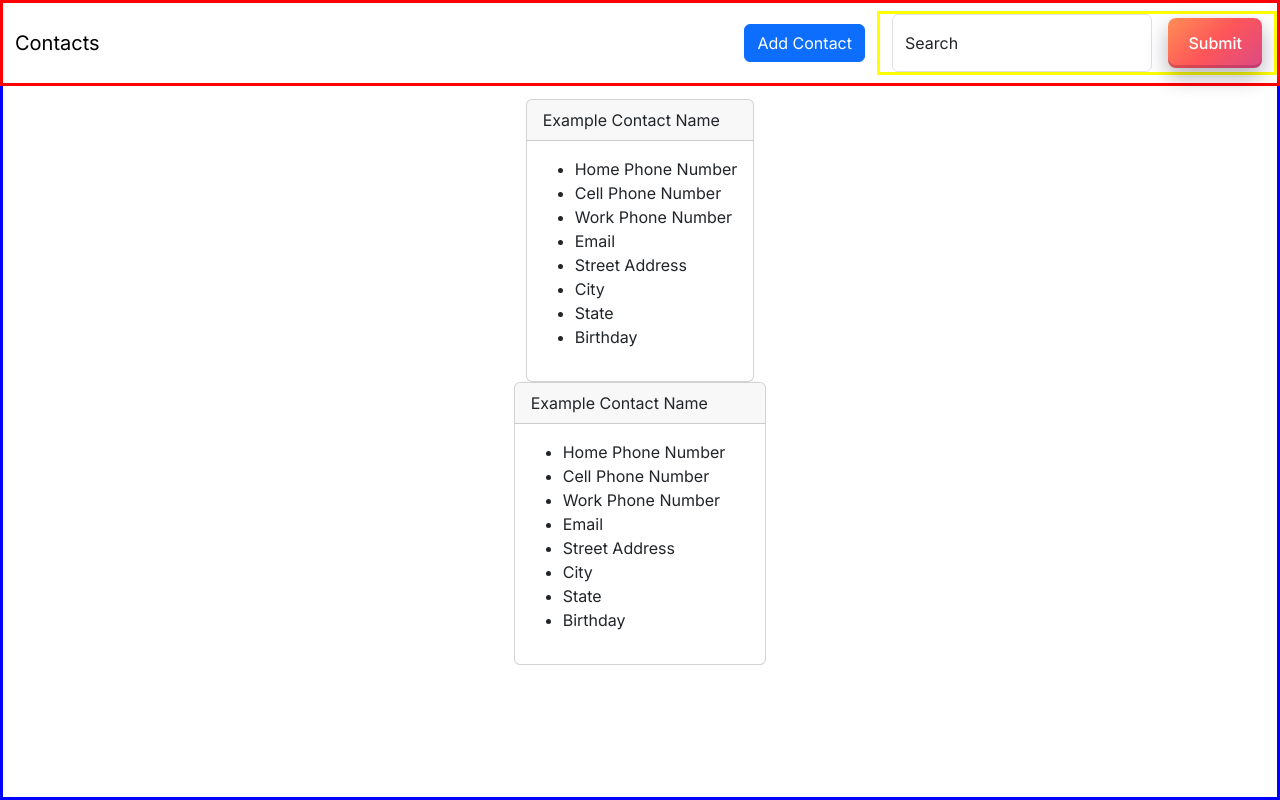
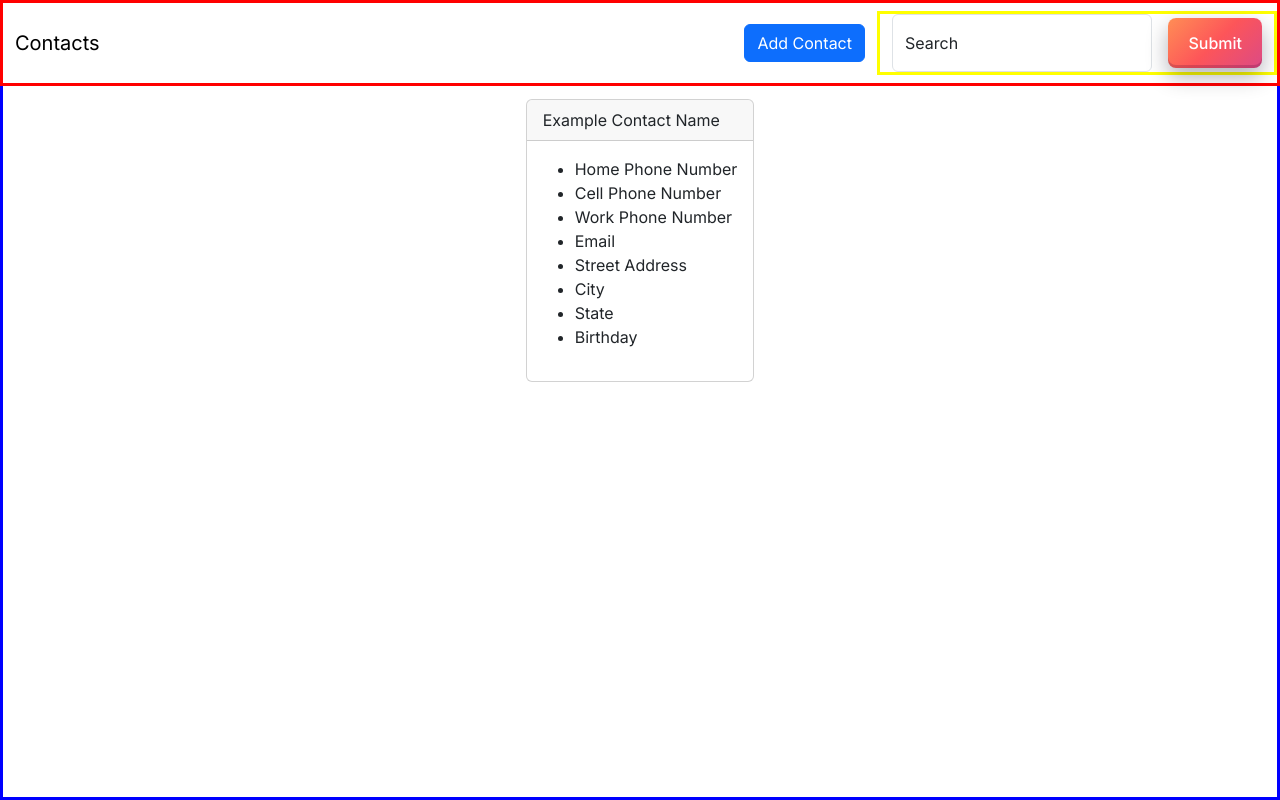
Before and after one commit to BenjaminBrandon/Contacts_app, a Next.js app: page / in a window 1280 px wide. Built offline with nearby package versions, Linux system fonts and the light colour scheme.

Commit message:
removed redunant code in contacts file

```diff
--- a/src/app/Contacts/Contacts.tsx
+++ b/src/app/Contacts/Contacts.tsx
@@ -19,21 +19,6 @@ const Contacts = () => {
       />
       <div>
         <ContactCard contact={contacts} />
-        <Card>
-          <CardHeader>Example Contact Name</CardHeader>
-          <CardBody>
-            <ul>
-              <li>Home Phone Number</li>
-              <li>Cell Phone Number</li>
-              <li>Work Phone Number</li>
-              <li>Email</li>
-              <li>Street Address</li>
-              <li>City</li>
-              <li>State</li>
-              <li>Birthday</li>
-            </ul>
-          </CardBody>
-        </Card>
       </div>
     </div>
   );
```
